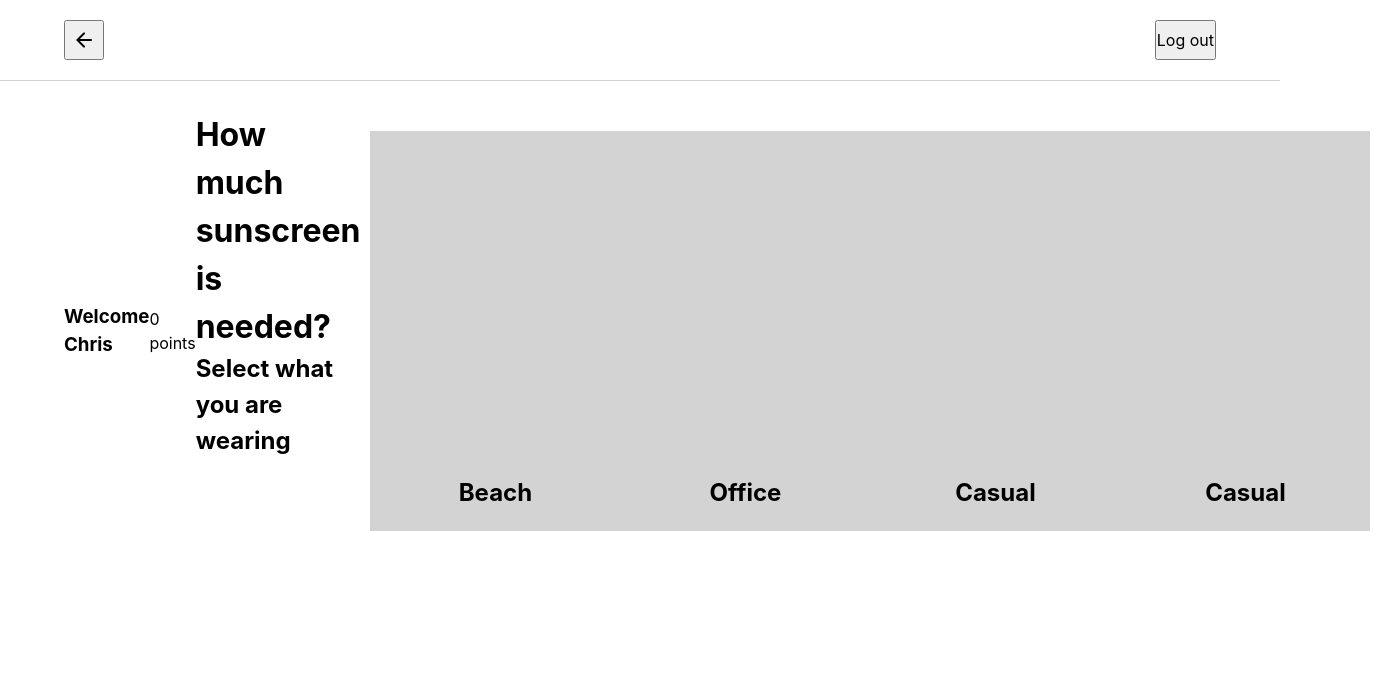
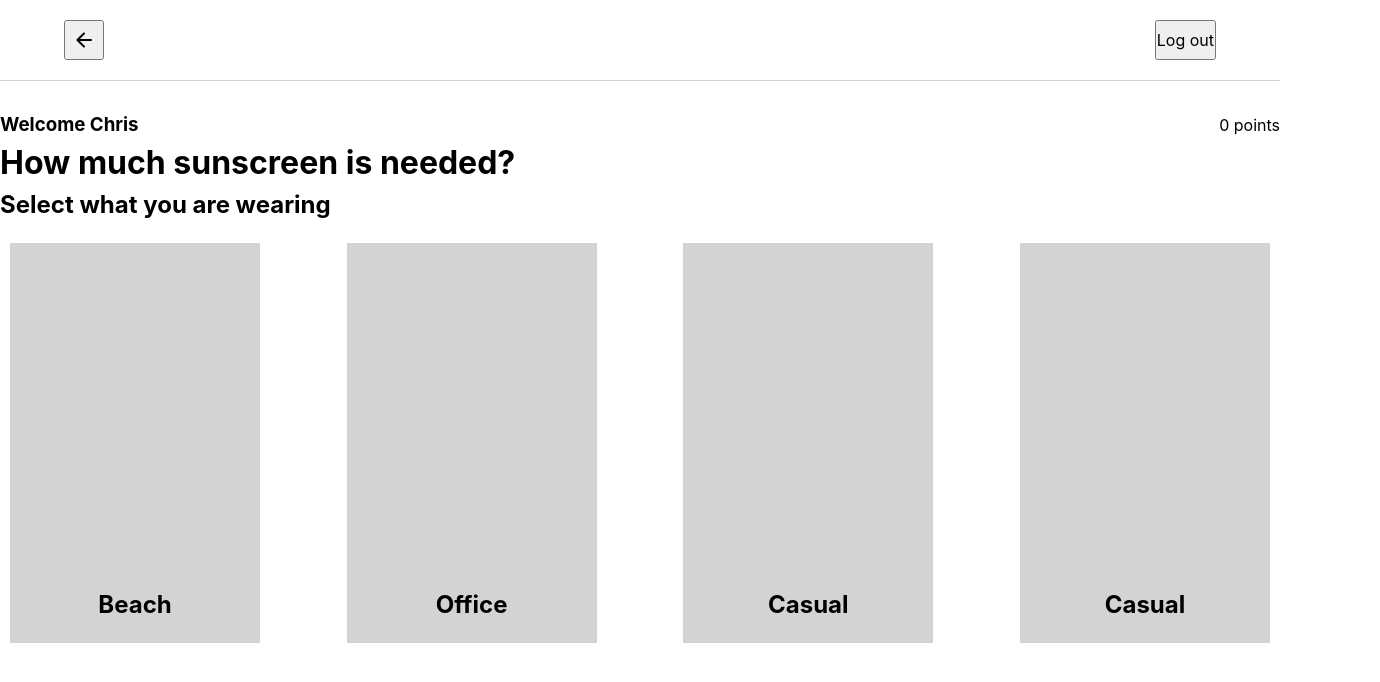
Before and after one commit to nicolexylow/sunstop, a React (Vite) app: page /dispense in a window 1280 px wide. Shown: the top 682 px of the page, 1380 px wide, since content can reach past the window. Built offline with nearby package versions, Linux system fonts and the light colour scheme.

Commit message:
scss cleanup

```diff
--- a/src/components/Dispense.jsx
+++ b/src/components/Dispense.jsx
@@ -1,6 +1,7 @@
 import styles from '../scss/modules/Dispense.module.scss';
 
 function Dispense() {
+
     return (
         <>
         {/* Wrap content */}
@@ -11,7 +12,7 @@ function Dispense() {
                 <button className="btn-logout">Log out</button>
             </header>
 
-            <main>
+            <div id={styles['main']}>
                 {/* Main head: User logon message, points */}
                 <div id={styles['main-head']}>
                     <h3>Welcome Chris</h3>
@@ -38,7 +39,7 @@ function Dispense() {
                     </div>
                 </div>
                 {/* Ben put your code here */}
-            </main>
+            </div>
         </div>
         </>
     );
--- a/src/components/DispenseActive.jsx
+++ b/src/components/DispenseActive.jsx
@@ -11,7 +11,7 @@ function DispenseActive() {
                 <button class="btn-logout">Log out</button>
             </header>
 
-            <main>
+            <div id={styles['main']}>
                 {/* Left col: Body diagram, labels  */}
                 <div id={styles['main-left-figure']}>
                     <div id={styles['figure-img']}></div>
@@ -30,7 +30,7 @@ function DispenseActive() {
                     <button class="btn-scnd" id={styles['btn-skip']}>Skip</button>
                 </div>
                 {/* Ben put your code here */}
-            </main>
+            </div>
         </div>
         </>
     );
--- a/src/scss/modules/Dispense.module.scss
+++ b/src/scss/modules/Dispense.module.scss
@@ -1,5 +1,5 @@
 // Define main layout and display options
-main {
+#main {
     display: flex;
         flex-direction: column;
 
--- a/src/scss/modules/DispenseActive.module.scss
+++ b/src/scss/modules/DispenseActive.module.scss
@@ -1,5 +1,5 @@
 // Define main layout and display options
-main {
+#main {
     display: flex;
     flex-direction: row;
     justify-content: space-between;
```
